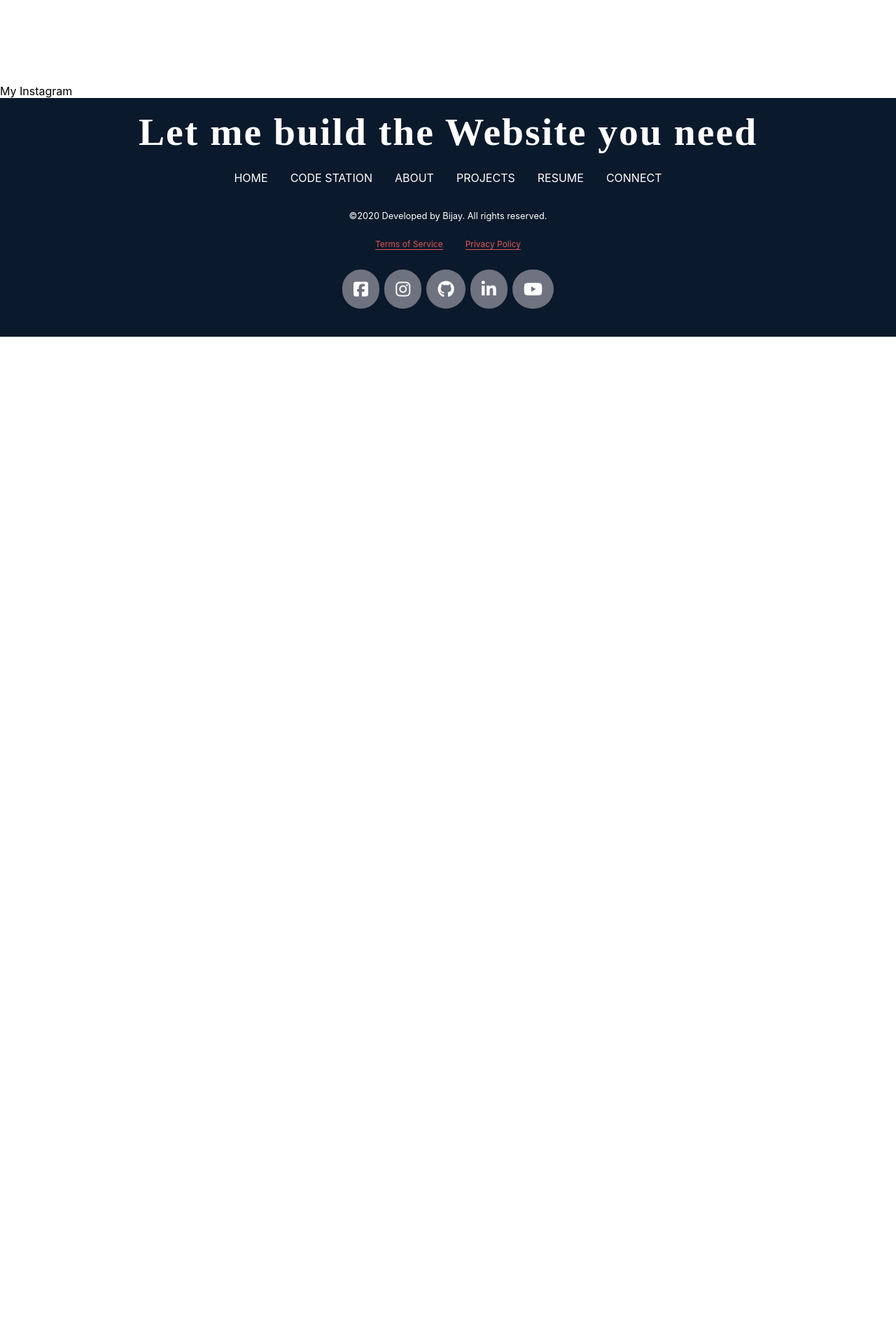
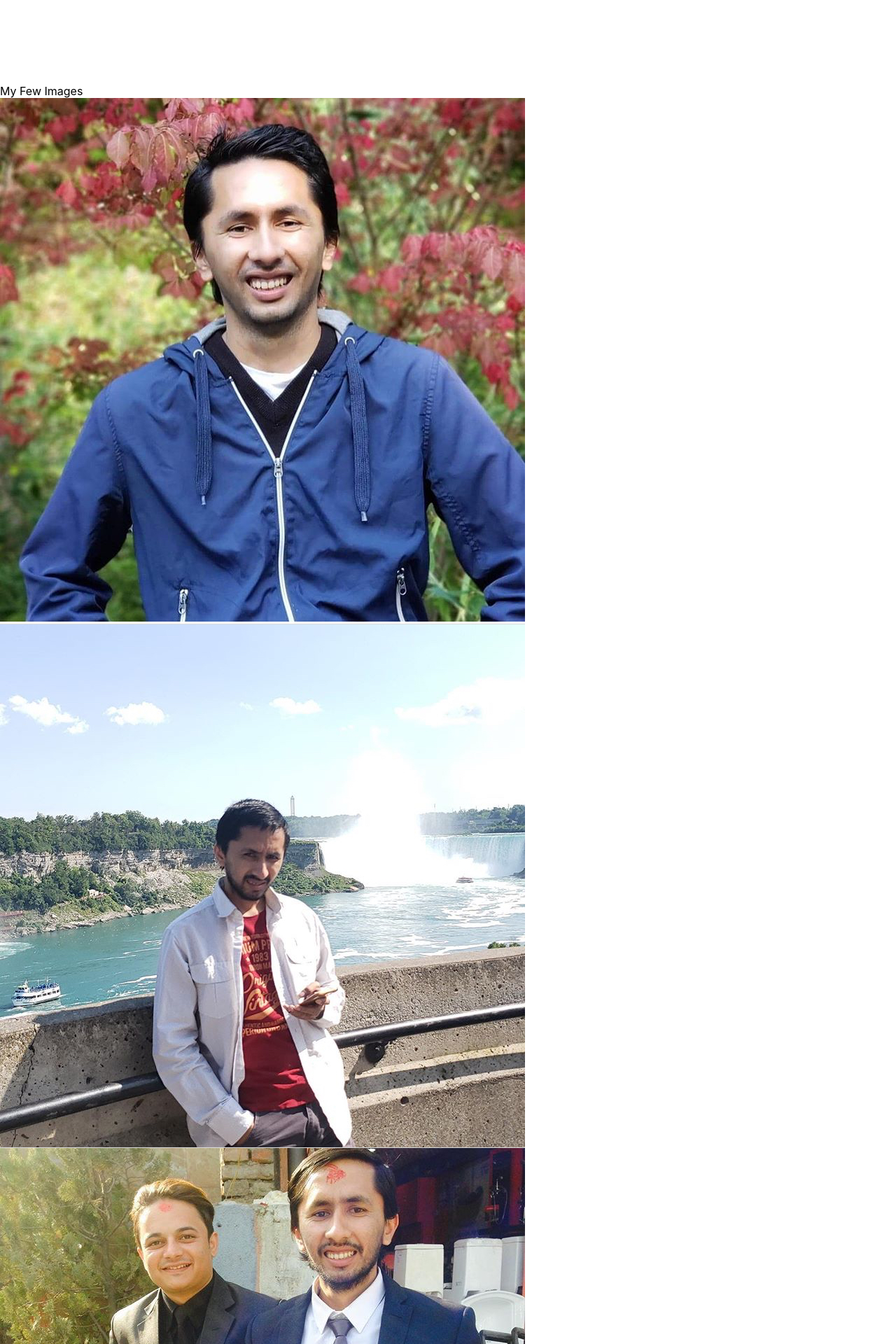
Before and after one commit to bijaybdrkarki/portfolio-react, a React (Create React App) app in the folder portfolio/: page /about in a window 1280 px wide. Shown: the part 2040-3960 px from the top of the page at 70% size. Before the commit the page ends 2521 px from the top, so only its background shows below. Built offline with nearby package versions, Linux system fonts and the light colour scheme; a web font is replaced by a local one.

Commit message:
added contents for about

```diff
--- a/portfolio/src/components/about/about.js
+++ b/portfolio/src/components/about/about.js
@@ -75,7 +75,7 @@ const About= ()=> {
                 <h1>About Myself</h1>
                 <p>
                     These are something that resume can not explain. I love to drink Tea/coffee alot.
-                    My favorite number is 2 because 1/top is easy to get and very hard to maintain. Also 2nd makes you work hard. I enjoy watching football (soccer) sepcially premier league <i class="far fa-futbol"></i>. And I love to play FIFA. Lastly, i love to discuss in person and solve the problem.
+                    My favorite number is 2 because 1/top is easy to get and very hard to maintain. Also 2nd makes you work hard. I enjoy watching football (soccer) sepcially premier league <i className="far fa-futbol"></i>. And I love to play FIFA. Lastly, i love to discuss in person and solve the problem.
                 </p>
             </div>
         </section>
@@ -83,13 +83,22 @@ const About= ()=> {
             <h1> Know My Strength & How I can assists you </h1>
             <p>How about looking more into what i have done in past few years and think how working with me be fruitfull to you. My resume is standarized to this particular area but please remember that resume doesnot explain everything about that person.</p>
             <div className={styles.seeResume}>
-                <Link to="/resume">View Resume <i class="fas fa-arrow-right"></i></Link>
+                <Link to="/resume">View Resume <i className="fas fa-arrow-right"></i></Link>
             </div>
         </section>
-        <section>
-            <h1>My Instagram</h1>
-
-
+        <section className={styles.meSection}>
+            <h1>My Few Images</h1>
+            <div className={styles.myImg}>
+                <img src={require('../../img-video/IMG_2.jpg')} alt="me" />
+                <img src={require('../../img-video/IMG_3.jpg')} alt="me" />
+                <img src={require('../../img-video/IMG_4.jpg')} alt="me" />
+                <img src={require('../../img-video/IMG_5.jpg')} alt="me" />
+                <img src={require('../../img-video/IMG_6.jpg')} alt="me" />
+                <img src={require('../../img-video/IMG_1.jpg')} alt="me" />
+            </div>
+            <div className={styles.followInsta}>
+                <Link to='//www.instagram.com/bijay.bdr.karki/' target="_blank">Follow on Instagram <i className="fas fa-arrow-right"></i></Link>
+            </div>
         </section>
         <Footer />
         </>
```
